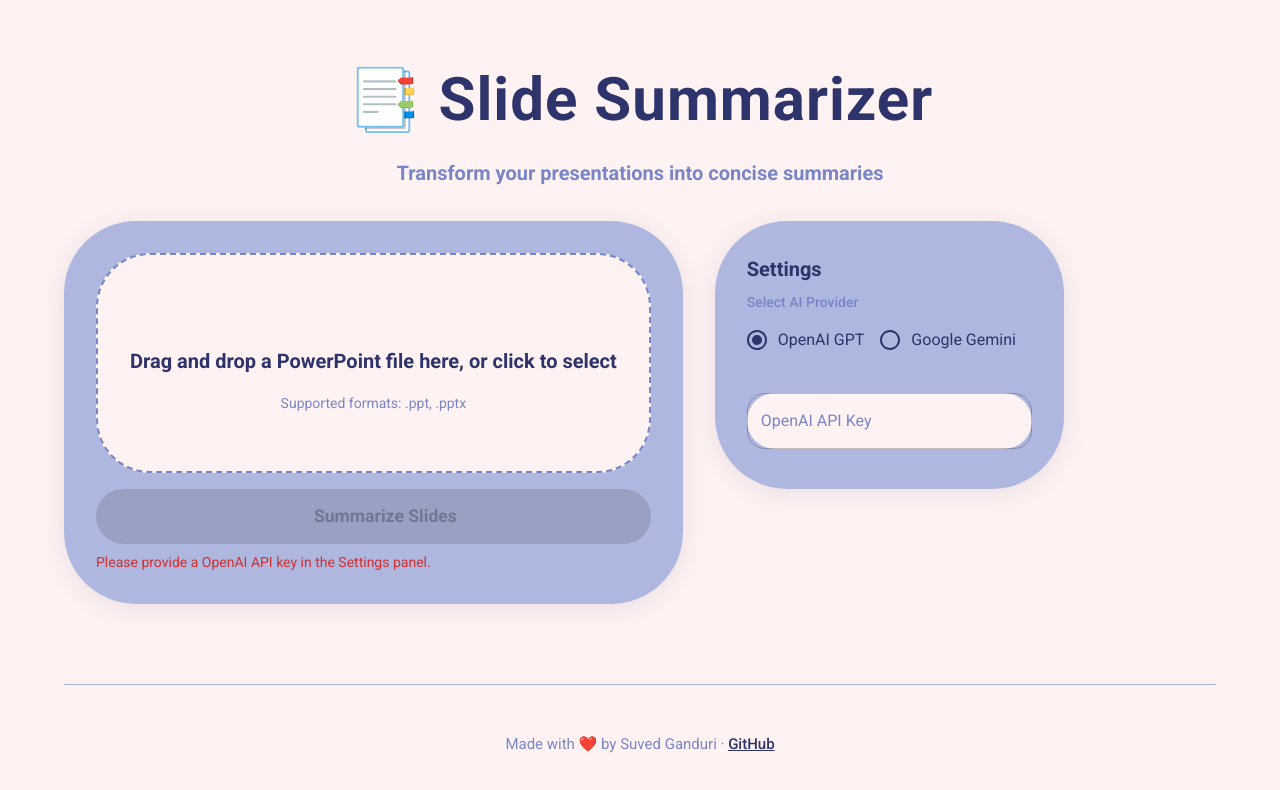
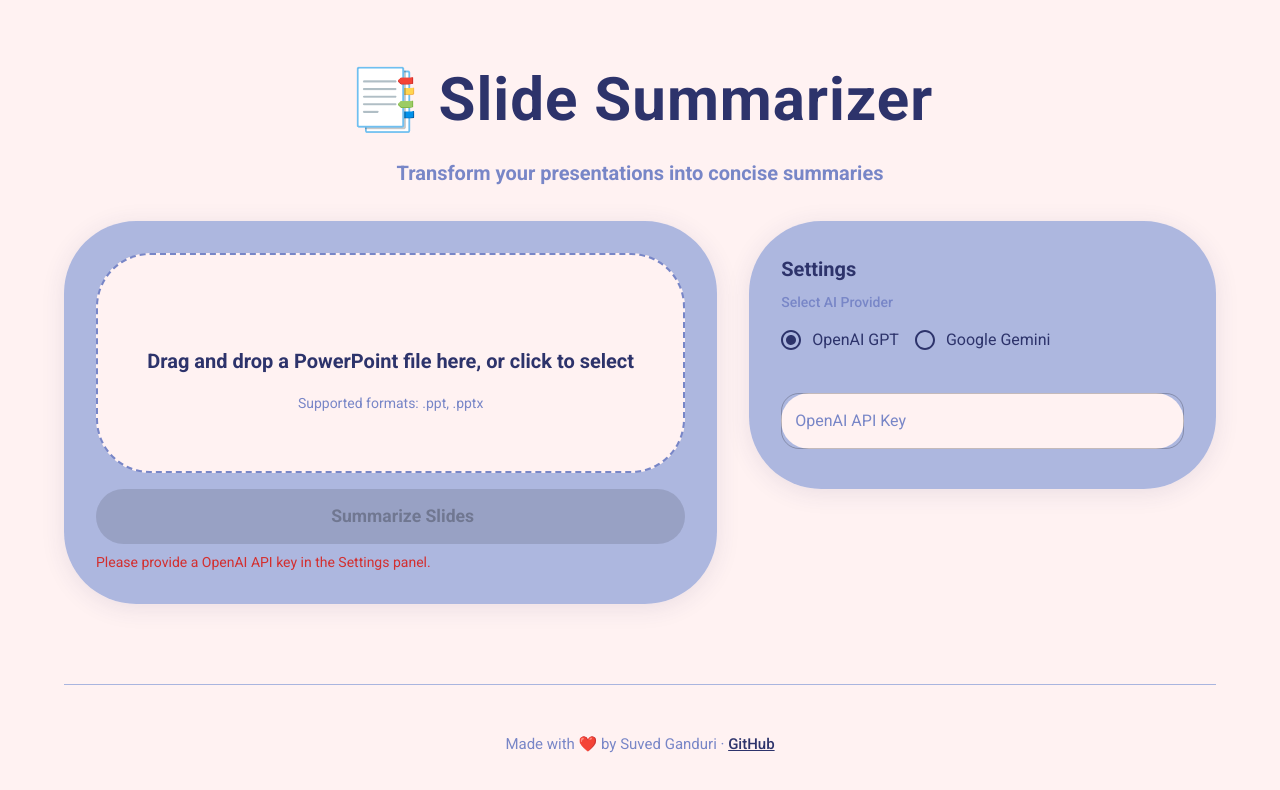
Before and after one commit to Sooowayydh/slides2text, a React (Vite) app in the folder frontend/: page / in a window 1280 px wide. Shown: the top 790 px of the page. Built offline with nearby package versions, Linux system fonts and the light colour scheme; some icons are missing.

Commit message:
fix: replace Grid with Stack for better TypeScript support

```diff
--- a/frontend/src/App.tsx
+++ b/frontend/src/App.tsx
@@ -1,6 +1,5 @@
 import { useState } from 'react';
-import { Container, CssBaseline, ThemeProvider, createTheme, Typography, Box, Divider } from '@mui/material';
-import Grid from '@mui/material/Grid';
+import { Container, CssBaseline, ThemeProvider, createTheme, Typography, Box, Divider, Stack } from '@mui/material';
 import FileUpload from './components/FileUpload';
 import ResultsDisplay from './components/ResultsDisplay';
 import SettingsPanel from './components/SettingsPanel';
@@ -88,8 +87,8 @@ function App() {
               Transform your presentations into concise summaries
             </Typography>
           </Box>
-          <Grid container spacing={4} sx={{ mb: 4 }}>
-            <Grid item xs={12} md={7}>
+          <Stack direction={{ xs: 'column', md: 'row' }} spacing={4} sx={{ mb: 4 }}>
+            <Box sx={{ width: { xs: '100%', md: '58.33%' } }}>
               <FileUpload
                 onUploadComplete={handleUploadComplete}
                 onError={handleError}
@@ -100,8 +99,8 @@ function App() {
               {error && (
                 <div style={{ marginTop: '1rem', color: '#d32f2f', fontWeight: 600 }}>{error}</div>
               )}
-            </Grid>
-            <Grid item xs={12} md={5}>
+            </Box>
+            <Box sx={{ width: { xs: '100%', md: '41.67%' } }}>
               <SettingsPanel
                 provider={provider}
                 onProviderChange={(val: string) => setProvider(val as 'openai' | 'gemini')}
@@ -110,8 +109,8 @@ function App() {
                 geminiKey={geminiKey}
                 onGeminiKeyChange={setGeminiKey}
               />
-            </Grid>
-          </Grid>
+            </Box>
+          </Stack>
           {results.length > 0 && <ResultsDisplay results={results} />}
           <Divider sx={{ my: 6, borderColor: '#A9B5DF' }} />
           <Box sx={{ textAlign: 'center', color: '#7886C7', fontSize: 15, mb: 2 }}>
```
